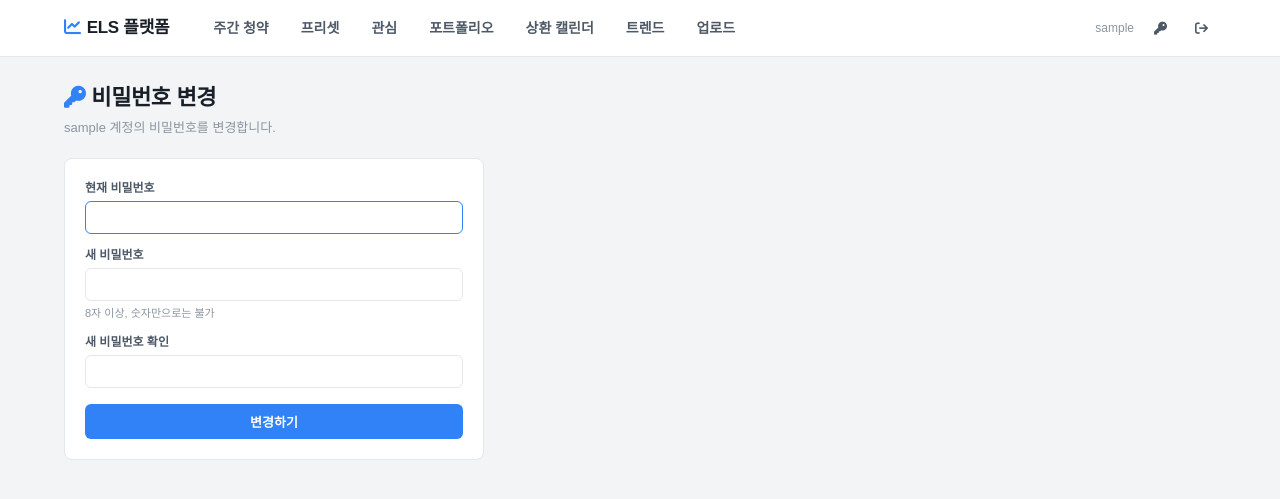
After one commit to lifedd1984-eng/els-platform, a Django app: page /accounts/password/ in a window 1280 px wide. The commit adds this page. Shown: the top 499 px of the page. Run offline with Django 5.2, Linux system fonts and the light colour scheme; the visitor is signed in with stand-in values (Sample User, id 1); some web fonts are replaced.

Commit message:
회원에게 프리셋·관심 개방(계정별 분리) + 비밀번호 변경 페이지
- Preset/WatchItem user FK 추가: 기존 데이터는 가족 공용(user=None) 유지,
  가족(staff)=공용+본인, 일반회원=본인 것만 (_scope)
- 일반회원 프리셋은 텔레그램 알림 비활성(가족 채널 보호)
- 네비: 프리셋·관심·포트폴리오·캘린더 로그인 회원 공개, 열쇠 아이콘(비밀번호 변경)
- PasswordChangeView + 전용 템플릿

Co-Authored-By: Claude Opus 4.8 <noreply@anthropic.com>

```diff
--- a/core/notify.py
+++ b/core/notify.py
@@ -13,7 +13,7 @@ from core.models import Investment, NotifiedMatch, Preset, Product, RedemptionAl
 def notify_preset_matches(stdout=None):
     """신규 프리셋 매칭 상품 알림. NotifiedMatch로 중복 발송 방지."""
     today = date.today()
-    for preset in Preset.objects.filter(notify=True):
+    for preset in Preset.objects.filter(notify=True, user__isnull=True):  # 가족 공용만 (개인 프리셋은 텔레그램 미발송)
         matches = preset.match_queryset(Product.objects.filter(sub_end__gte=today))
         already = set(
             NotifiedMatch.objects.filter(preset=preset).values_list("product_id", flat=True)
--- a/core/templates/core/base.html
+++ b/core/templates/core/base.html
@@ -270,11 +270,9 @@ label { font-size: 12px; color: var(--text-2); font-weight: 600; }
   <div class="topnav-inner">
     <a href="{% url 'weekly' %}" class="logo"><i class="fa-solid fa-chart-line"></i>ELS 플랫폼</a>
     <a href="{% url 'weekly' %}" class="nav-link {% if active_nav == 'weekly' %}active{% endif %}">주간 청약</a>
-    {% if user.is_staff %}
+    {% if user.is_authenticated %}
     <a href="{% url 'presets' %}" class="nav-link {% if active_nav == 'presets' %}active{% endif %}">프리셋</a>
     <a href="{% url 'watchlist' %}" class="nav-link {% if active_nav == 'watchlist' %}active{% endif %}">관심</a>
-    {% endif %}
-    {% if user.is_authenticated %}
     <a href="{% url 'portfolio' %}" class="nav-link {% if active_nav == 'portfolio' %}active{% endif %}">포트폴리오</a>
     <a href="{% url 'calendar' %}" class="nav-link {% if active_nav == 'calendar' %}active{% endif %}">상환 캘린더</a>
     {% endif %}
@@ -286,6 +284,7 @@ label { font-size: 12px; color: var(--text-2); font-weight: 600; }
       {% block nav_right %}{% endblock %}
       {% if user.is_authenticated %}
       <span style="font-size:12px;color:var(--text-3)">{{ user.username }}</span>
+      <a href="{% url 'password_change' %}" class="btn-icon btn" title="비밀번호 변경"><i class="fa-solid fa-key"></i></a>
       <form method="post" action="{% url 'logout' %}" style="display:inline">{% csrf_token %}
         <button class="btn-icon btn" title="로그아웃"><i class="fa-solid fa-arrow-right-from-bracket"></i></button>
       </form>
--- /dev/null
+++ b/core/templates/core/password_change.html
@@ -0,0 +1,31 @@
+{% extends "core/base.html" %}
+{% block title %}비밀번호 변경 — ELS 플랫폼{% endblock %}
+
+{% block content %}
+<div class="page-title"><i class="fa-solid fa-key" style="color:var(--blue)"></i> 비밀번호 변경</div>
+<div class="page-sub">{{ user.username }} 계정의 비밀번호를 변경합니다.</div>
+
+<div class="card" style="max-width:420px">
+  {% if form.errors %}
+  <div style="background:var(--red-bg);color:var(--red);font-size:13px;padding:10px 12px;border-radius:6px;margin-bottom:14px;font-weight:600">
+    {% for field, errors in form.errors.items %}{% for e in errors %}{{ e }}<br>{% endfor %}{% endfor %}
+  </div>
+  {% endif %}
+  <form method="post">{% csrf_token %}
+    <div class="form-field" style="margin-bottom:12px">
+      <label>현재 비밀번호</label>
+      <input type="password" name="old_password" autocomplete="current-password" autofocus style="width:100%">
+    </div>
+    <div class="form-field" style="margin-bottom:4px">
+      <label>새 비밀번호</label>
+      <input type="password" name="new_password1" autocomplete="new-password" style="width:100%">
+    </div>
+    <div style="font-size:11px;color:var(--text-3);margin-bottom:12px">8자 이상, 숫자만으로는 불가</div>
+    <div class="form-field" style="margin-bottom:16px">
+      <label>새 비밀번호 확인</label>
+      <input type="password" name="new_password2" autocomplete="new-password" style="width:100%">
+    </div>
+    <button class="btn btn-primary" style="width:100%;justify-content:center" type="submit">변경하기</button>
+  </form>
+</div>
+{% endblock %}
--- a/core/templates/core/product_detail.html
+++ b/core/templates/core/product_detail.html
@@ -286,7 +286,7 @@
 </div>
 
 <div style="display:flex;gap:8px">
-  {% if user.is_staff %}
+  {% if user.is_authenticated %}
   <form method="post" action="{% url 'watchlist' %}">{% csrf_token %}
     <input type="hidden" name="product_id" value="{{ product.id }}">
     <input type="hidden" name="next" value="{{ request.path }}">
--- a/core/templates/core/weekly.html
+++ b/core/templates/core/weekly.html
@@ -148,7 +148,7 @@
             {% endif %}
           </td>
           <td onclick="event.stopPropagation()">
-            {% if user.is_staff %}
+            {% if user.is_authenticated %}
             <form method="post" action="{% url 'watchlist' %}">{% csrf_token %}
               <input type="hidden" name="product_id" value="{{ p.id }}">
               <input type="hidden" name="next" value="{{ request.get_full_path }}">
--- a/els_platform/urls.py
+++ b/els_platform/urls.py
@@ -9,6 +9,8 @@ urlpatterns = [
     path('accounts/login/', auth_views.LoginView.as_view(template_name='core/login.html'), name='login'),
     path('accounts/logout/', auth_views.LogoutView.as_view(), name='logout'),
     path('accounts/signup/', views.signup, name='signup'),
+    path('accounts/password/', auth_views.PasswordChangeView.as_view(
+        template_name='core/password_change.html', success_url='/'), name='password_change'),
 
     path('', views.weekly, name='weekly'),
     path('product/<int:pk>/', views.product_detail, name='product_detail'),
```
Also changed, not shown: core/models.py (+10 -3 lines), core/views.py (+27 -12 lines), core/migrations/0010_preset_user_watchitem_user_alter_watchitem_product_and_more.py (added).
